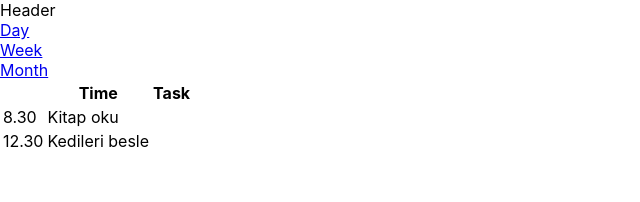
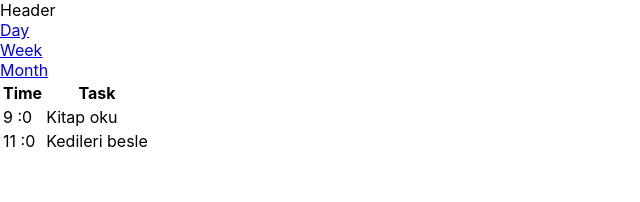
Before and after one commit to irembuz/react-task-planner, a React (Create React App) app: page / in a window 1280 px wide. Shown: the top 202 px of the page, without its empty margins (0-640 px from the left). Built offline with nearby package versions, Linux system fonts and the light colour scheme.

Commit message:
INITIAL_STATE is more dynamic anymore

```diff
--- a/src/components/Day.tsx
+++ b/src/components/Day.tsx
@@ -1,28 +1,35 @@
 import { listenerCount } from "process";
-import React, { useState } from "react";
-
-const INITIAL_STATE = [
-  { id: 1, time: "8.30", task: "Kitap oku" },
-  { id: 2, time: "12.30", task: "Kedileri besle" },
-];
+import React, { useState, useEffect } from "react";
 
 const Day = () => {
-  const [tasks, setTasks] = useState(INITIAL_STATE);
+  const [tasks, setTasks] = useState<any[]>([]);
+
+  useEffect(() => {
+    const timeStamp1 = new Date().setMinutes(0) + 2 * 60 * 60 * 1000;
+    const timeStamp2 = new Date().setMinutes(0) + 4 * 60 * 60 * 1000;
+    const INITIAL_STATE = [
+      { id: 1, time: new Date(timeStamp1), task: "Kitap oku" },
+      { id: 2, time: new Date(timeStamp2), task: "Kedileri besle" },
+    ];
+    setTasks([...INITIAL_STATE])
+  }, []);
 
   return (
     <div>
       <table>
         <thead>
           <tr>
-            <th></th>
             <th>Time</th>
             <th>Task</th>
           </tr>
         </thead>
         <tbody className="task">
-          {tasks.map((item) => (
+          {tasks.map((item: any) => (
             <tr>
-              <td>{item.time}</td>
+              <td>
+                {item.time.getHours()} :
+                {item.time.getMinutes()}
+              </td>
               <td>{item.task}</td>
             </tr>
           ))}
```
